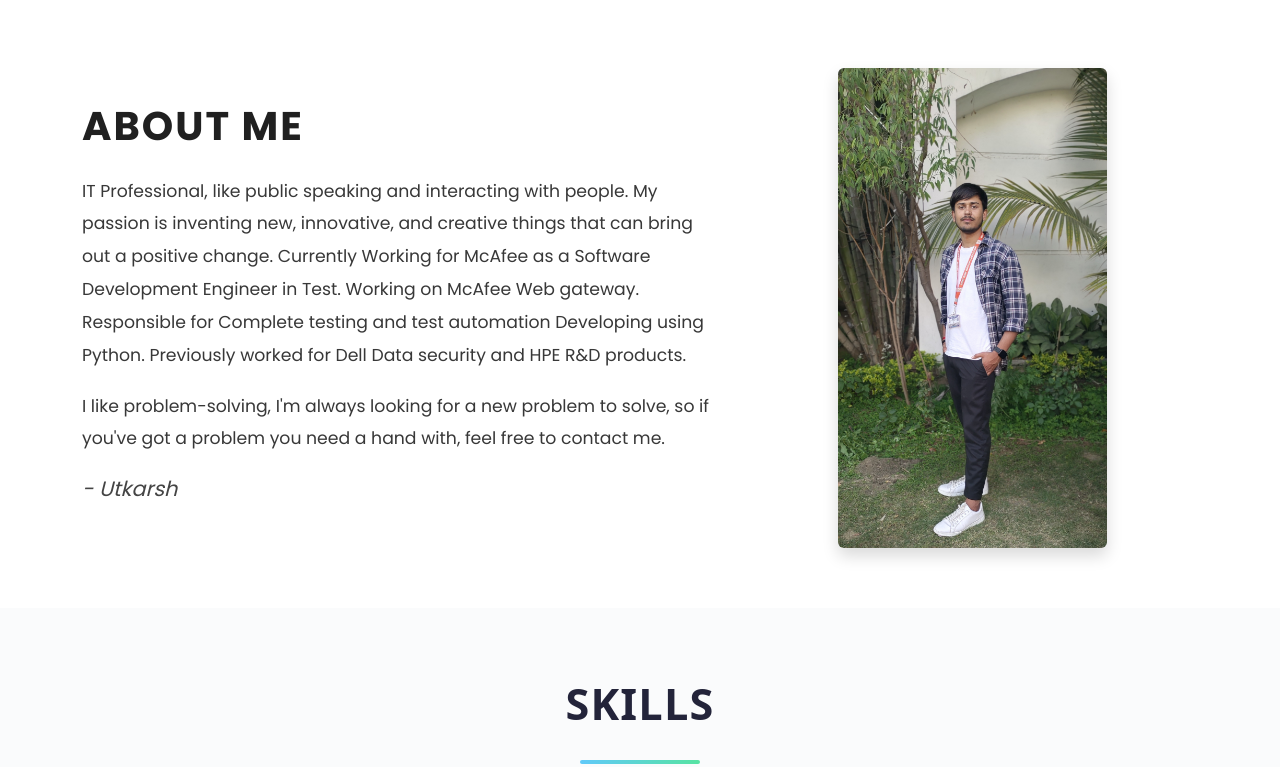
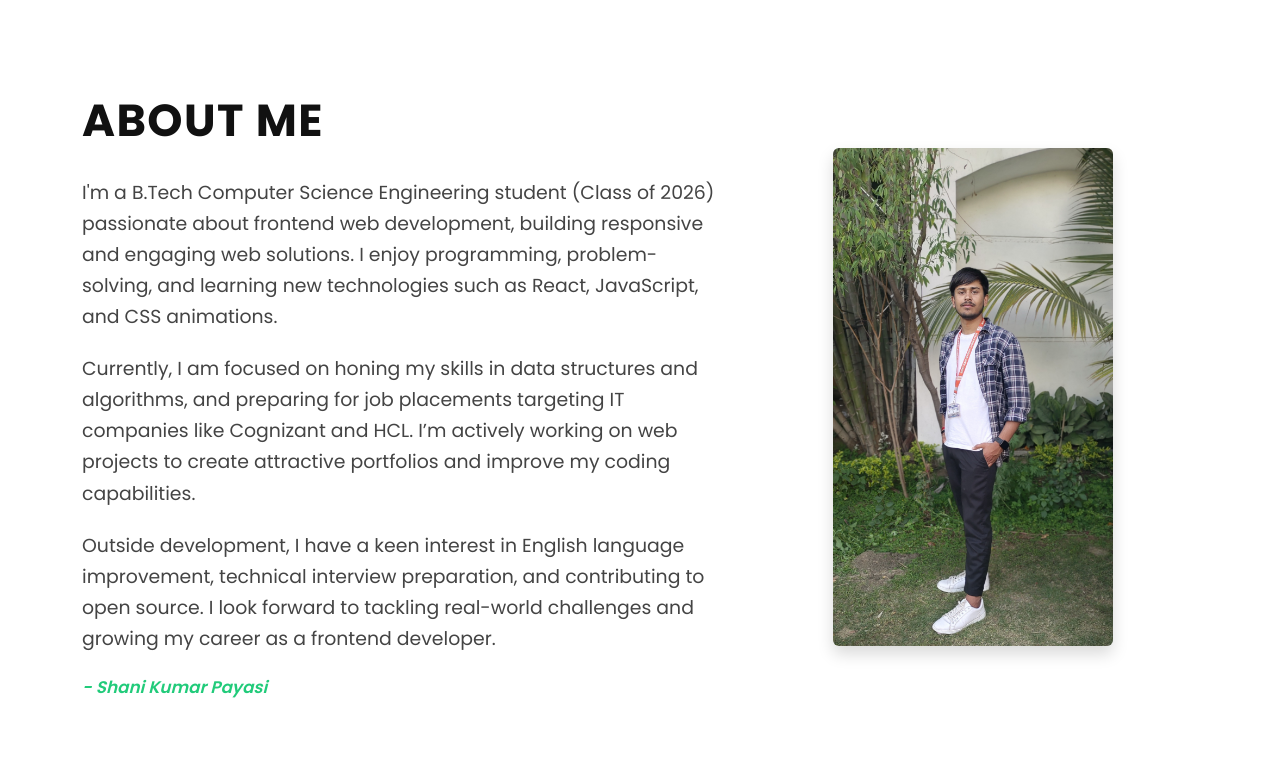
Before and after one commit to S242-harsh/my_portfolio, a plain HTML site: page index.html in a window 1280 px wide. Shown: the part 802-1569 px from the top of the page. Drawn offline with nearby package versions, Linux system fonts and the light colour scheme.

Commit message:
Updated portfolio code

```diff
--- a/css/about-section.css
+++ b/css/about-section.css
@@ -1,42 +1,51 @@
 .about-section {
-  background: #fff;
-  padding: 60px 0;
+  padding: 6rem 0;
+  background-color: #ffffff;
+  color: #222222;
   font-family: 'Poppins', sans-serif;
 }
+
 .about-title {
-  font-size: 2.5rem;
-  font-weight: 700;
-  color: #202020;
-  margin-bottom: 25px;
-  letter-spacing: 2px;
-  text-align: left;
+  font-size: 2.8rem;
+  font-weight: 900;
+  margin-bottom: 1.8rem;
+  letter-spacing: 1.4px;
+  color: #111111;
+  text-transform: uppercase;
 }
+
 .about-text p {
-  color: #383838;
-  font-size: 1.08rem;
-  line-height: 1.9;
-  margin-bottom: 18px;
+  font-size: 1.18rem;
+  line-height: 1.65;
+  margin-bottom: 1.3rem;
+  color: #444444;
 }
+
 .about-author {
-  font-family: 'Poppins', cursive;
-  font-size: 1.3rem;
-  color: #444;
+  font-weight: 600;
   font-style: italic;
+  font-size: 1.05rem;
+  color: #21cb7a;
 }
-.about-img {
-  max-width: 350px;
-  max-height: 480px;
-  object-fit: cover;
-  border-radius: 4px;
-  box-shadow: 0 4px 32px rgba(0,0,0,0.16);
-  margin-top: 10px;
+
+.about-section img {
+  max-width: 280px;
+  border-radius: 16px;
+  box-shadow: 0 8px 25px rgba(33, 203, 122, 0.35);
 }
-@media (max-width: 992px) {
-  .about-title {text-align: center;}
-  .about-author {text-align: center;}
-  .about-img {margin: 25px auto;}
+
+@media (max-width: 768px) {
+  .about-section {
+    padding: 4rem 1rem;
+  }
+  .about-title {
+    font-size: 2rem;
+  }
+  .about-text p {
+    font-size: 1rem;
+  }
+  .about-section img {
+    max-width: 200px;
+    margin-top: 2rem;
+  }
 }
-@media (max-width: 768px) {
-  .about-section .row {flex-direction: column;}
-  .about-img {margin-bottom: 20px;}
-}
--- a/index.html
+++ b/index.html
@@ -116,26 +116,27 @@
       <div class="col-lg-7 col-md-7 about-text">
         <h2 class="about-title">ABOUT ME</h2>
         <p>
-          IT Professional, like public speaking and interacting with people. My passion is inventing new,
-          innovative, and creative things that can bring out a positive change.
-          Currently Working for McAfee as a Software Development Engineer in Test. Working on McAfee Web gateway.
-          Responsible for Complete testing and test automation Developing using Python.
-          Previously worked for Dell Data security and HPE R&D products.
+          I'm a B.Tech Computer Science Engineering student (Class of 2026) passionate about frontend web development, building responsive and engaging web solutions. I enjoy programming, problem-solving, and learning new technologies such as React, JavaScript, and CSS animations.
         </p>
         <p>
-          I like problem-solving, I'm always looking for a new problem to solve, so if you've got a problem you need a hand with, feel free to contact me.
+          Currently, I am focused on honing my skills in data structures and algorithms, and preparing for job placements targeting IT companies like Cognizant and HCL. I’m actively working on web projects to create attractive portfolios and improve my coding capabilities.
+        </p>
+        <p>
+          Outside development, I have a keen interest in English language improvement, technical interview preparation, and contributing to open source. I look forward to tackling real-world challenges and growing my career as a frontend developer.
         </p>
         <div class="about-author mt-3">
-          <span>- Utkarsh</span>
+          <span>- Shani Kumar Payasi</span>
         </div>
       </div>
       <!-- Right: Image -->
       <div class="col-lg-5 col-md-5 text-center">
-        <img src="/my_portfolio/assets/images/shani 5.jpg" alt="Profile Image" class="about-img img-fluid rounded shadow" />
+        <img src="/my_portfolio/assets/images/shani 5.jpg" alt="Profile Photo of Shani Kumar Payasi" class="img-fluid rounded shadow">
       </div>
     </div>
   </div>
 </section>
+
+
 
 
 
```
